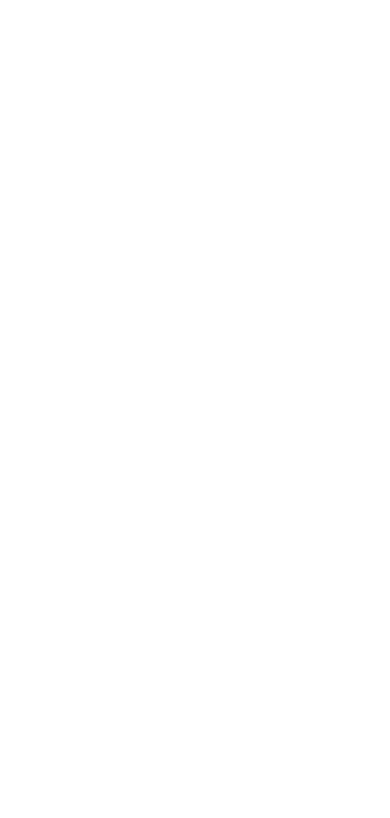
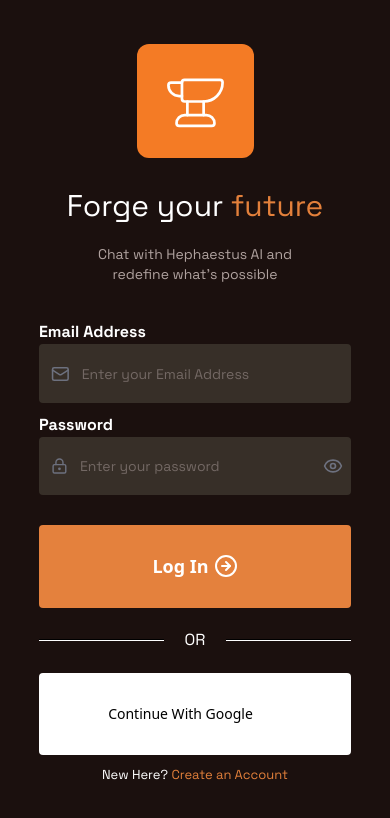
Before and after one commit to CaioCBahlis/Hephaestus, a React (Vite) app in the folder HephaestusClient/: page /login in a window 390 px wide. Before the commit this address had no page. Shown: the top 818 px of the page. Built offline with nearby package versions, Linux system fonts and the light colour scheme.

Commit message:
Login Page for Mobile

```diff
--- /dev/null
+++ b/HephaestusClient/src/components/LoginBox.tsx
@@ -0,0 +1,59 @@
+import {LockKeyhole, Eye, EyeClosed, Mail, CircleArrowRight} from 'lucide-react'
+import {useState} from "react"
+
+
+export default function LoginBox(){
+    const [show, setShow] = useState<Boolean>(false)
+
+    return (
+
+        <div className="w-[80%] h-[55%] flex flex-col justify-center items-center gap-[10px]">
+
+            <div className="w-full h-[min(100%,40vh)] flex flex-col justify-center items-start">
+
+               <span className="primary-font text-white font-bold"> Email Address </span>
+                <div className="w-full h-[85%] rounded-sm bg-[#372F28] flex items-center pl-3">
+
+                    <Mail size={20} color="#6D717F"/>
+                    <input type="text" required placeholder='Enter your Email Address' className="w-full h-full pl-3 primary-font text-sm secondary-color"/>
+
+                </div>
+            </div>
+
+            <div className="w-full h-[min(100%,40vh)] flex flex-col justify-center items-start">
+                <span className="primary-font text-white font-bold"> Password </span>
+
+                <div className="w-full h-[min(100%,40vh)] rounded-sm bg-[#372F28] flex items-center pl-3">
+
+                    <LockKeyhole size={20} color="#6D717F"/>
+                    <input type={show? "text": "password"} required placeholder='Enter your password' className="w-full h-full pl-3 primary-font text-sm secondary-color"/>
+
+                    <button className="pr-2" onClick={() => setShow(x => !x)}>
+                        {show? <EyeClosed size={20} color="#6D717F"/> : <Eye size={20} color="#6D717F"/>}
+                    </button>
+
+                </div>
+            </div>
+
+            <button className="w-full h-[min(100%,40vh)] bg-[#E4813D] mt-[20px] flex justify-center items-center gap-[5px] rounded-sm">
+                <span className="text-white font-primary text-lg font-bold"> Log In </span>
+                <CircleArrowRight color="#FFF"/>
+            </button>
+
+            <div className="w-full h-[5px] flex justify-between items-center mt-[20px]">
+                    <hr className="w-[40%] h-[2px] bg-white"/>
+                    <span className="text-white primary-font"> OR </span>
+                    <hr className="w-[40%] h-[2px] bg-white"/>
+            </div>
+
+             <button className="w-full h-[min(100%,40vh)] bg-[#FFF] mt-[20px] flex justify-center items-center gap-[5px] rounded-sm">
+                <span className="text-black font-primary text-sm"> Continue With Google </span>
+                <CircleArrowRight color="#FFF"/>
+            </button>
+            <span className="text-white primary-font text-[13px]"> New Here? <span className="primary-color"> Create an Account</span>  </span>
+
+        </div>
+
+    )
+
+}
--- a/HephaestusClient/src/main.tsx
+++ b/HephaestusClient/src/main.tsx
@@ -1,9 +1,9 @@
-import { StrictMode } from 'react'
 import { createRoot } from 'react-dom/client'
 import './index.css'
 
 import { BrowserRouter, Routes, Route } from "react-router";
 import Home from './pages/Home';
+import Login from './pages/Login';
 
 createRoot(document.getElementById('root')!).render(
 
@@ -12,6 +12,10 @@
 
           <Route path="/" element={<Home/>} />
 
+          <Route path="/app" element={<Home/>} />
+
+          <Route path="/login" element={<Login/>} />
+
       </Routes>
    </BrowserRouter>
 
--- a/HephaestusClient/src/pages/Home.tsx
+++ b/HephaestusClient/src/pages/Home.tsx
@@ -45,14 +45,14 @@
 
             </div>
 
-            <button className="w-[90%] h-[min(70px,10vh)] rounded-md bg-[#F47B25] mt-[min(10px,3vh)] flex justify-center items-center gap-[10px]">
+            <a href='/login' className="w-[90%] h-[min(70px,10vh)] rounded-md bg-[#F47B25] mt-[min(10px,3vh)] flex justify-center items-center gap-[10px]">
 
                 <span className="primary-font text-white font-medium font-bold"> Chat with Hephaestus </span>
                 <CircleArrowRight color="#FFF"/>
 
-            </button>
+            </a>
 
-            <span className="primary-font mt-1 font-light text-white text-[11px]"> Already have an account? <a href="" className="primary-color"> Log In </a> </span>
+            <span className="primary-font mt-1 font-light text-white text-[11px]"> Already have an account? <a href="/login" className="primary-color"> Log In </a> </span>
 
 
         </div>
--- /dev/null
+++ b/HephaestusClient/src/pages/Login.tsx
@@ -0,0 +1,35 @@
+import {Anvil} from 'lucide-react'
+import { useState } from 'react'
+import LoginBox from '../components/LoginBox'
+
+
+export default function Login(){
+    const [name, setName] = useState<string>("")
+    const [password, setPassword] = useState<string>("")
+
+    return (
+        <div className="w-screen h-screen bg-[#1B100E] flex flex-col justify-start items-center">
+
+                <div className="w-screen h-[15%] flex justify-center items-center mb-[20px]">
+
+
+                    <div className="w-[30%] h-[90%] rounded-xl bg-[#F47B25] mt-[max(60px,9vh)] flex justify-center items-center">
+                       <Anvil color='white' size={65} strokeWidth={1}> </Anvil>
+                    </div>
+
+                </div>
+
+                <div className="w-screen h-[20%] flex flex-col items-center justify-center gap-[20px] mt-[5px]">
+
+                    <h1 className="primary-font text-white text-3xl"> Forge your <span className="primary-color"> future </span>   </h1>
+
+                    <p className="w-[65%] text-center primary-font text-sm secondary-color"> Chat with Hephaestus AI and redefine what's possible </p>
+
+                </div>
+
+                <LoginBox/>
+
+
+        </div>
+    )
+}
```
Also changed, not shown: 2 other files (tests, documents, lock files or other folders).
